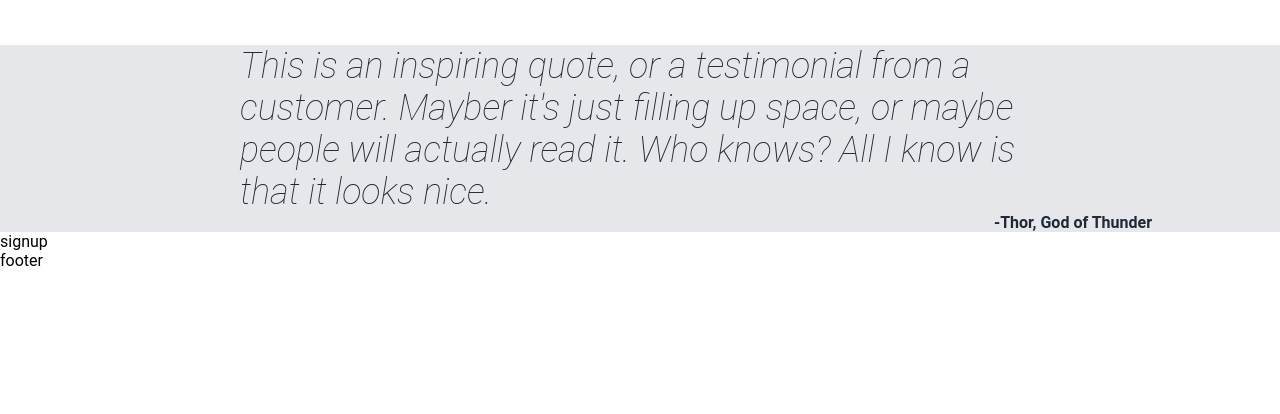
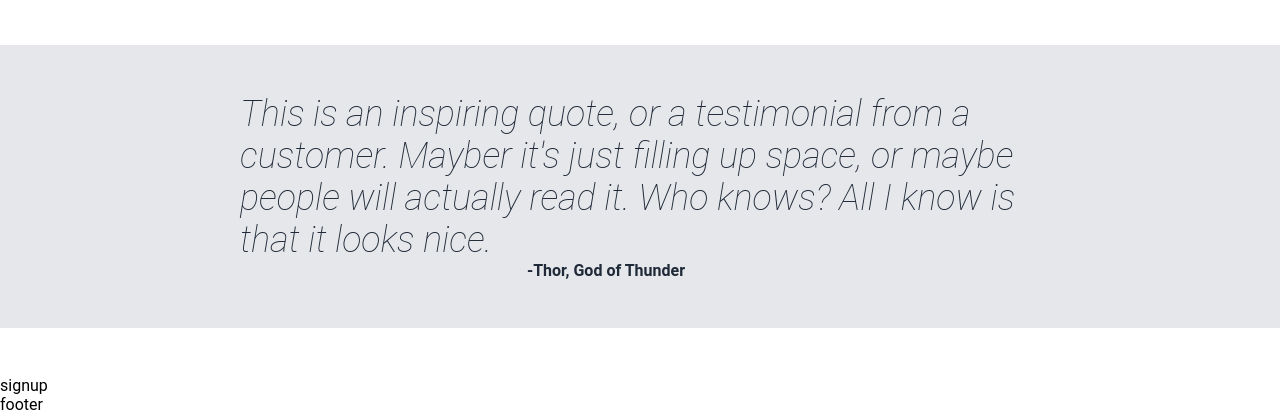
Before and after one commit to PowerSheep9000/landing-page, a plain HTML site: page index.html in a window 1280 px wide. Shown: the part 749-1163 px from the top of the page. Before the commit the page ends 1019 px from the top, so only its background shows below. Drawn offline with Linux system fonts and the light colour scheme.

Commit message:
Make styling corrections

```diff
--- a/styles.css
+++ b/styles.css
@@ -157,6 +157,8 @@ a {
     flex: 1;
     justify-content: center;
     align-items: center;
+    padding: 48px 0;
+    margin-bottom: 48px;
 }
 
 .quoteProper {
@@ -171,4 +173,5 @@ a {
     color: #1F2937;
     font-weight: bold;
     align-self: flex-end;
+    margin-right: 595px;
 }
```
